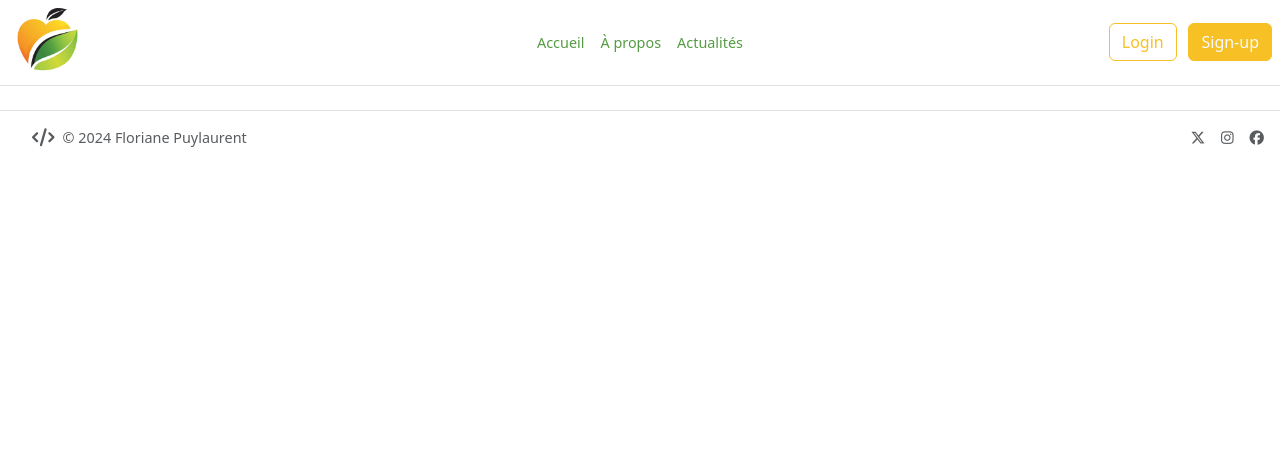
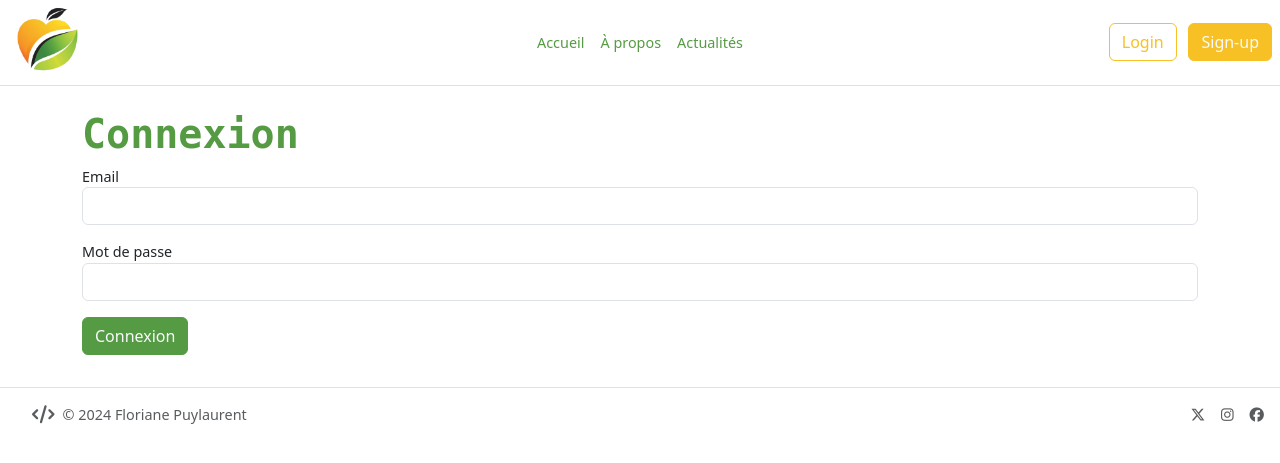
Before and after one commit to FlorianePuy/NutriTrendz, a PHP site: page /login.php in a window 1280 px wide. Shown: the top 463 px of the page. Run offline with PHP 8.4, Linux system fonts and the light colour scheme; some libraries are stand-ins or nearby versions.

Commit message:
(feat):ajout du formulaire de connexion

```diff
--- a/login.php
+++ b/login.php
@@ -2,6 +2,20 @@
     require_once __DIR__.'/app/mainMenu.php';
     require_once __DIR__.'/templates/header.php';
 ?>
+<main class="container d-flex flex-column">
+    <h1 class="fw-bold">Connexion</h1>
+    <form class="mb-3 d-flex flex-column" action="" method="post">
+            <label class="form-label mb-3 ">Email
+                <input class="form-control" type="email" name="email">
+            </label>
+        <label class="form-label mb-3 ">Mot de passe
+            <input class="form-control" type="password" name="password">
+        </label>
+        <div class="mb-3">
+            <input class="btn btn-primary text-light" type="submit" value="Connexion" name="loginUser">
+        </div>
+    </form>
+</main>
 <?php
     require_once __DIR__.'/templates/footer.php';
 ?>
```
